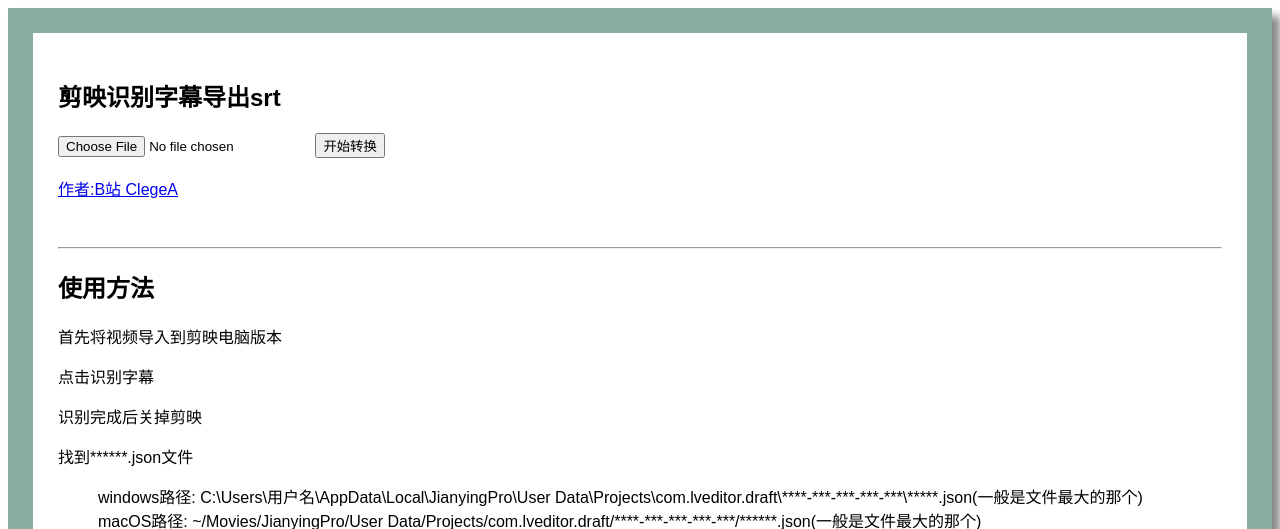
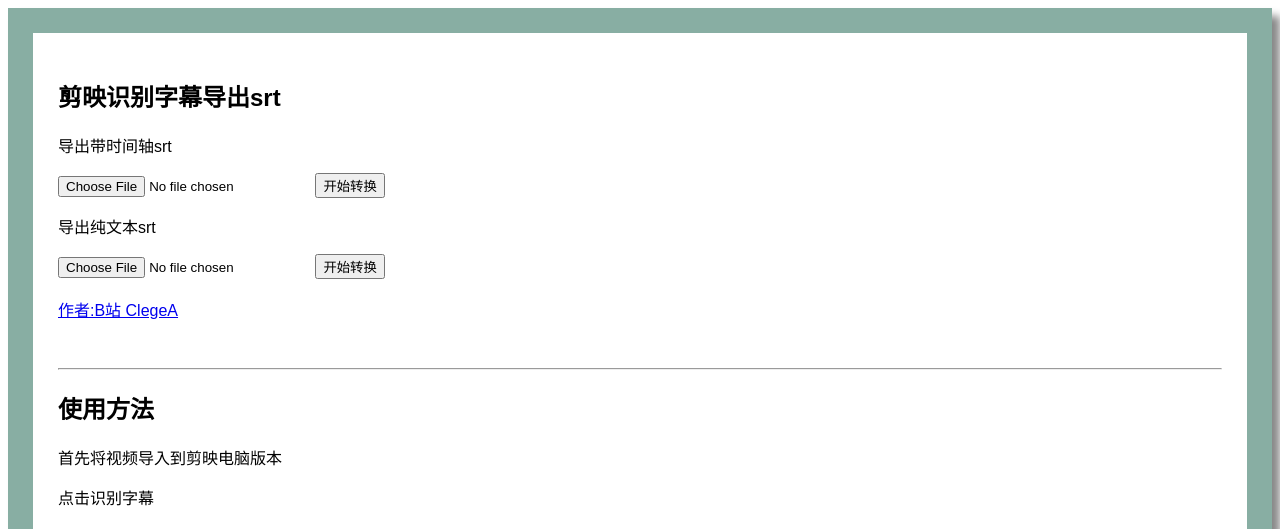
Before and after one commit to jiang123574/json2srt, a Django app: page / in a window 1280 px wide. Shown: the top 529 px of the page. Run offline with Django 3.2, Linux system fonts and the light colour scheme; some web fonts are replaced.

Commit message:
更新网页

```diff
--- a/json2srt/settings.py
+++ b/json2srt/settings.py
@@ -112,7 +112,7 @@
 
 USE_TZ = True
 
-SESSION_ENGINE = 'django.contrib.sessions.backends.db'  # 引擎（默认）
+SESSION_ENGINE = 'django.contrib.sessions.backends.cache'  # 引擎（默认）
 
 # Static files (CSS, JavaScript, Images)
 # https://docs.djangoproject.com/en/3.2/howto/static-files/
--- a/json2srt/urls.py
+++ b/json2srt/urls.py
@@ -20,4 +20,5 @@
 urlpatterns = [
     path('', views.index),
     path('upload/', views.upload, name='upload'),
+    path('upload2/', views.upload, name='upload2'),
 ]
--- a/json2srt/views.py
+++ b/json2srt/views.py
@@ -19,7 +19,7 @@
     return h, m, s, ms
 
 
-def json2srt(file_name,request):
+def json2srt(file_name,request,model=0):
     base_dir = os.path.dirname(os.path.dirname(os.path.abspath(__file__)))
     res = json.load(open(os.path.join(base_dir, 'uploads', file_name), encoding="utf-8"))
     try:
@@ -36,20 +36,24 @@
         for s in res.get("tracks"):
             if s.get("subType") == "sub_sticker_text" or s.get("type") == "text":
                 for i in s.get("segments"):
-                    start = i.get("target_timerange").get("start") / y
-                    end = i.get("target_timerange").get("start") / y + i.get("target_timerange").get("duration") / y
-                    sjz = "%02d:%02d:%02d,%03d --> %02d:%02d:%02d,%03d"
-                    h, m, s, ms = dz(start)
-                    h2, m2, s2, ms2 = dz(end)
-                    fo.write(str(x) + "\n")
-                    fo.write(sjz % (h, m, s, ms, h2, m2, s2, ms2) + "\n")
-                    fo.write(zm[i.get("material_id")] + "\n")
-                    fo.write("\n")
-                    x += 1
+                    if model == 1:
+                        start = i.get("target_timerange").get("start") / y
+                        end = i.get("target_timerange").get("start") / y + i.get("target_timerange").get("duration") / y
+                        sjz = "%02d:%02d:%02d,%03d --> %02d:%02d:%02d,%03d"
+                        h, m, s, ms = dz(start)
+                        h2, m2, s2, ms2 = dz(end)
+                        fo.write(str(x) + "\n")
+                        fo.write(sjz % (h, m, s, ms, h2, m2, s2, ms2) + "\n")
+                        fo.write(zm[i.get("material_id")] + "\n")
+                        fo.write("\n")
+                        x += 1
+                    elif model ==2 :
+                        fo.write(zm[i.get("material_id")] + "\n")
         fo.close()
         return srt_name,1
     except:
         return 2,2
+
 
 def upload(request):
     if request.method == "POST":
@@ -62,15 +66,30 @@
         for chunk in myFile.chunks():
             destination.write(chunk)
         destination.close()
-
-        srt_name = json2srt(file_name,request)
+        srt_name = json2srt(file_name,request,1)
         if srt_name[1] == 1:
             request.session['srt_name'] = srt_name[0]
             return file_down(request)
         elif srt_name[1] == 2:
             return render(request, 'error.html')
 
-
+def upload2(request):
+    if request.method == "POST":
+        myFile = request.FILES.get("json2srt", None)
+        if not myFile:
+            return HttpResponse("no files")
+        base_dir = os.path.dirname(os.path.dirname(os.path.abspath(__file__)))
+        file_name = ''.join(random.sample('ABCDEFGHIJKLMNOPQRSTUVWXYZabcdefghijklmnopqrstuvwxyz0123456789', 10)) + ".json"
+        destination = open(os.path.join(base_dir, 'uploads', file_name), 'wb+')
+        for chunk in myFile.chunks():
+            destination.write(chunk)
+        destination.close()
+        srt_name = json2srt(file_name,request,2)
+        if srt_name[1] == 1:
+            request.session['srt_name'] = srt_name[0]
+            return file_down(request)
+        elif srt_name[1] == 2:
+            return render(request, 'error.html')
 
 def file_down(request):
     srt_name = request.session['srt_name']
--- a/templates/index.html
+++ b/templates/index.html
@@ -28,8 +28,13 @@
 
 <body>
 <h2>剪映识别字幕导出srt</h2>
-
+<p>导出带时间轴srt</p>
 <form enctype="multipart/form-data" action="/upload/" method="post">
+    <input type="file" name="json2srt"/>
+    <input type="submit" value="开始转换"/>
+</form>
+<p>导出纯文本srt</p>
+<form enctype="multipart/form-data" action="/upload2/" method="post">
     <input type="file" name="json2srt"/>
     <input type="submit" value="开始转换"/>
 </form>
```
